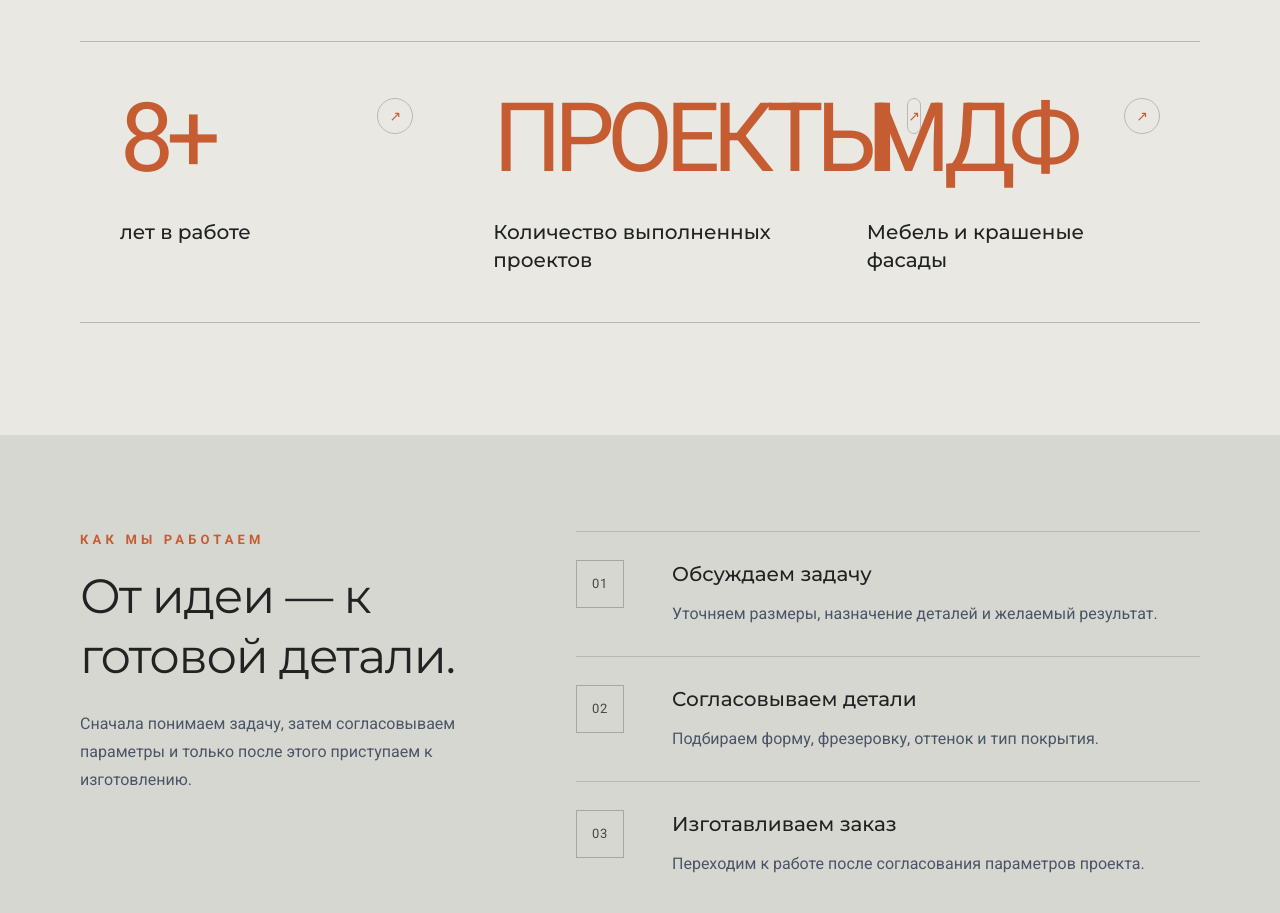
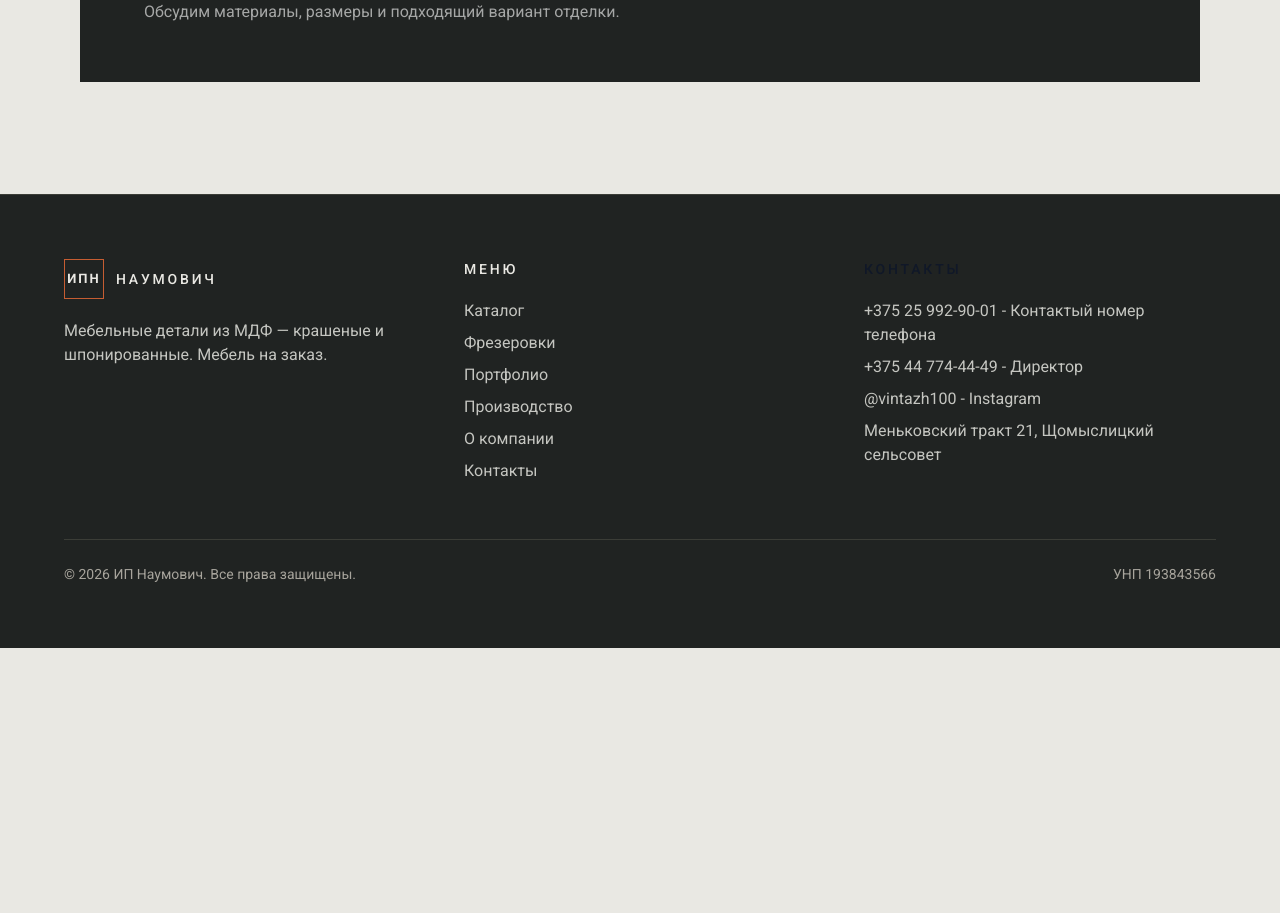
Before and after one commit to IljaBelousow/naumovich-site, a Next.js app: page /about in a window 1280 px wide. Shown: the part 1699-2612 px from the top of the page. After the commit the page ends 2347 px from the top, so only its background shows below. Built offline with nearby package versions, Linux system fonts and the light colour scheme.

Commit message:
Remove figures and workflow sections from About page

```diff
--- a/src/app/about/page.tsx
+++ b/src/app/about/page.tsx
@@ -5,27 +5,6 @@ export const metadata = {
   description:
     "Изготовление крашеных и шпонированных фасадов из МДФ и мебели на заказ. Индивидуальный подход к каждому проекту.",
 };
-
-const figures = [
-  {
-    value: "8+",
-    label: "лет в работе",
-  },
-  {
-    value: "ПРОЕКТЫ",
-    label: "Количество выполненных проектов",
-  },
-  {
-    value: "МДФ",
-    label: "Мебель и крашеные фасады",
-  },
-];
-
-const steps = [
-  ["01", "Обсуждаем задачу", "Уточняем размеры, назначение деталей и желаемый результат."],
-  ["02", "Согласовываем детали", "Подбираем форму, фрезеровку, оттенок и тип покрытия."],
-  ["03", "Изготавливаем заказ", "Переходим к работе после согласования параметров проекта."],
-];
 
 export default function AboutPage() {
   return (
@@ -89,58 +68,6 @@ export default function AboutPage() {
         </div>
       </section>
 
-
-      <section className="mx-auto w-full max-w-[1500px] px-6 py-20 sm:px-12 sm:py-28 lg:px-20">
-        <div className="about-intro mb-10 flex flex-col gap-4 sm:flex-row sm:items-end sm:justify-between">
-          <div>
-            <p className="mb-4 text-[11px] font-semibold uppercase tracking-[0.32em] text-[#C65D32]">В цифрах и фактах</p>
-            <h2 className="max-w-2xl text-3xl font-light leading-tight tracking-tight sm:text-5xl">
-              Небольшие детали.<br />Большая разница.
-            </h2>
-          </div>
-
-        </div>
-
-        <div className="about-figures grid border-y border-[#B8B9B4] sm:grid-cols-3">
-          {figures.map((figure, index) => (
-            <article key={figure.value} className="about-figure group relative border-b border-[#B8B9B4] px-5 py-8 sm:border-b-0 sm:px-7 sm:py-10 lg:px-10 lg:py-12"
-              style={{ animationDelay: `${index * 140}ms` }}>
-              <div className="flex items-start justify-between gap-4">
-                <span className="about-figure-value text-6xl font-light leading-none tracking-[-0.08em] text-[#C65D32] sm:text-7xl lg:text-8xl">{figure.value}</span>
-                <span className="mt-2 flex h-9 w-9 items-center justify-center rounded-full border border-[#B8B9B4] text-sm text-[#C65D32] transition-all duration-500 group-hover:-translate-y-1 group-hover:border-[#C65D32] group-hover:bg-[#202322] group-hover:text-[#E9E8E3]">↗</span>
-              </div>
-              <h3 className="mt-8 text-lg font-medium sm:text-xl">{figure.label}</h3>
-
-              <span className="about-figure-line absolute bottom-0 left-0 h-[2px] w-0 bg-[#C65D32] transition-all duration-700 group-hover:w-full" />
-            </article>
-          ))}
-        </div>
-      </section>
-
-      <section className="bg-[#D7D7D2]">
-        <div className="mx-auto grid w-full max-w-[1500px] gap-10 px-6 py-20 sm:px-12 sm:py-24 lg:grid-cols-[0.8fr_1.2fr] lg:gap-20 lg:px-20">
-          <div className="about-intro">
-            <p className="mb-4 text-[11px] font-semibold uppercase tracking-[0.32em] text-[#C65D32]">Как мы работаем</p>
-            <h2 className="max-w-lg text-3xl font-light leading-tight tracking-tight sm:text-5xl">От идеи — к готовой детали.</h2>
-            <p className="mt-6 max-w-md text-base leading-7 text-gray-600">
-              Сначала понимаем задачу, затем согласовываем параметры и только после этого приступаем к изготовлению.
-            </p>
-          </div>
-          <div>
-            {steps.map(([number, title, description], index) => (
-              <article key={number} className="about-step group grid grid-cols-[52px_1fr] gap-5 border-t border-[#B8B9B4] py-7 sm:grid-cols-[68px_1fr] sm:gap-7"
-                style={{ animationDelay: `${index * 150}ms` }}>
-                <span className="about-step-number flex h-11 w-11 items-center justify-center border border-[#A7A8A3] text-xs tracking-wider text-[#454744] transition-all duration-300 group-hover:bg-[#202322] group-hover:text-[#E9E8E3] sm:h-12 sm:w-12">{number}</span>
-                <div>
-                  <h3 className="text-xl font-medium">{title}</h3>
-                  <p className="mt-3 max-w-xl text-sm leading-7 text-gray-600 sm:text-base">{description}</p>
-                </div>
-              </article>
-            ))}
-          </div>
-        </div>
-      </section>
-
       <section className="mx-auto w-full max-w-[1500px] px-6 py-20 sm:px-12 sm:py-28 lg:px-20">
         <div className="about-bottom flex flex-col gap-7 bg-[#202322] px-7 py-10 text-[#E9E8E3] sm:px-12 sm:py-14 lg:flex-row lg:items-center lg:justify-between lg:px-16">
           <div>
```
